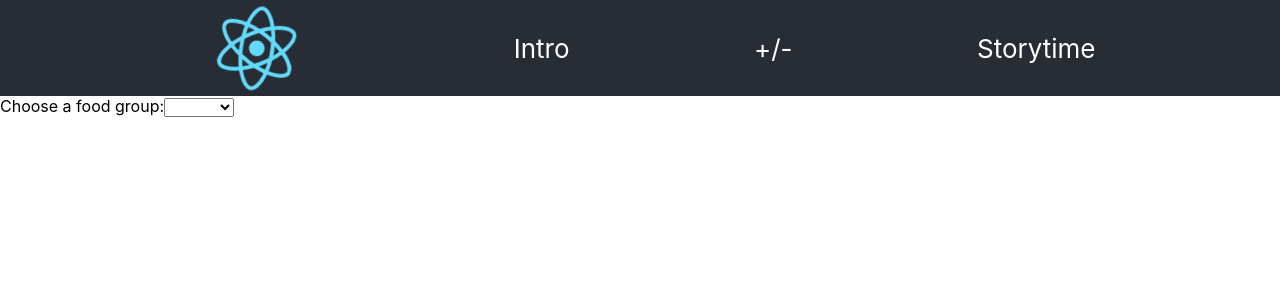
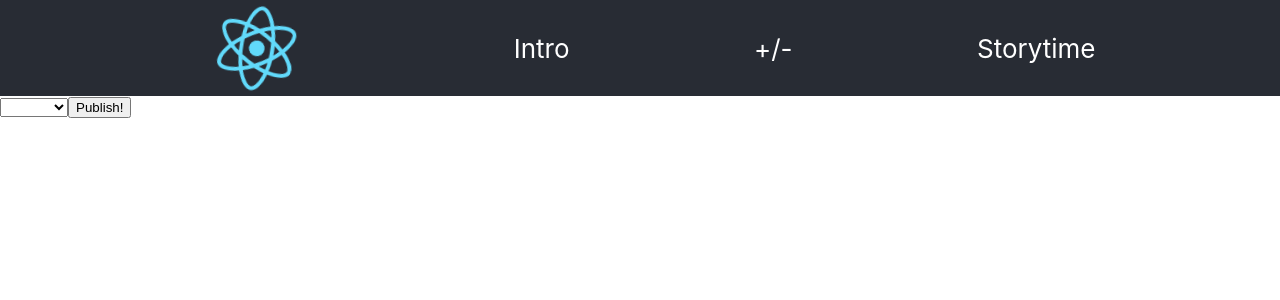
Before and after one commit to beckycochran/JS_Fiddling, a React (Create React App) app in the folder js-fiddling/: page /storytime in a window 1280 px wide. Shown: the top 300 px of the page. Built offline with nearby package versions, Linux system fonts and the light colour scheme.

Commit message:
Storytime Option select component added and functional

```diff
--- a/js-fiddling/src/components/Storytime.js
+++ b/js-fiddling/src/components/Storytime.js
@@ -1,11 +1,20 @@
+import { useState } from "react"
+import StorytimeOption from "./StorytimeOption"
+
 const Storytime = () => {
+    const [isPublished, setIsPublished] = useState(false)
+
+    const handleSubmit = e => {
+        e.preventDefault()
+        setIsPublished(true)
+    }
+
     return <>
-        <label for="foods">Choose a food group:</label>
-        <select aria-placeholder="" name="foods">
-            <option value="unselected" disabled selected hidden></option>
-            <option value="fruit">Fruit</option>
-            <option value="veg">Veggies</option>
-        </select>
+        <form onSubmit={handleSubmit}>
+            <StorytimeOption name={"mainChar"} options={["Paul", "Peter", "Priscilla"]}/>
+            <button type="submit">Publish!</button>
+        </form>
+        {isPublished && <div>Your story here</div>}
     </>
 }
 
--- /dev/null
+++ b/js-fiddling/src/components/StorytimeOption.js
@@ -0,0 +1,10 @@
+const StorytimeOption = ({ name,  options }) => {
+    return <>
+        <select name={name}>
+            <option value="unselected" disabled selected hidden></option>
+            {options.map((e, i) => <option key={i} value={e}>{e}</option>)}
+        </select>
+    </>
+}
+
+export default StorytimeOption
```
